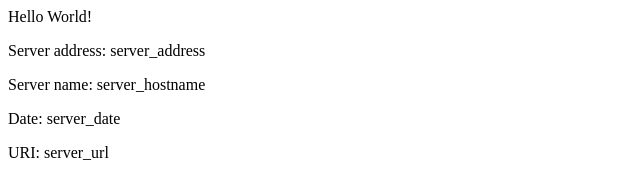
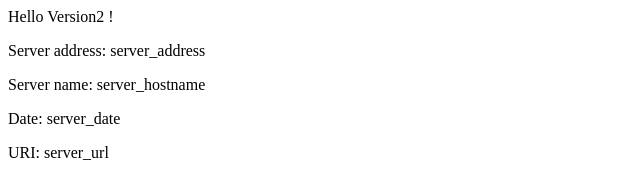
Before and after one commit to vingup-art/eks-example, a plain HTML site: page src/index.html in a window 1280 px wide. Shown: the full height of the page, 0-640 px from the left. Drawn offline with Linux system fonts and the light colour scheme.

Commit message:
v2 Updating home page

```diff
--- a/src/index.html
+++ b/src/index.html
@@ -2,7 +2,7 @@
 <title>Hello World</title>
 </head>
 <div class="info">
-<h>Hello World!</h>
+<h>Hello Version2 !</h>
 <p><span>Server&nbsp;address:</span> <span>server_address</span></p>
 <p><span>Server&nbsp;name:</span> <span>server_hostname</span></p>
 <p class="smaller"><span>Date:</span> <span>server_date</span></p>
```
